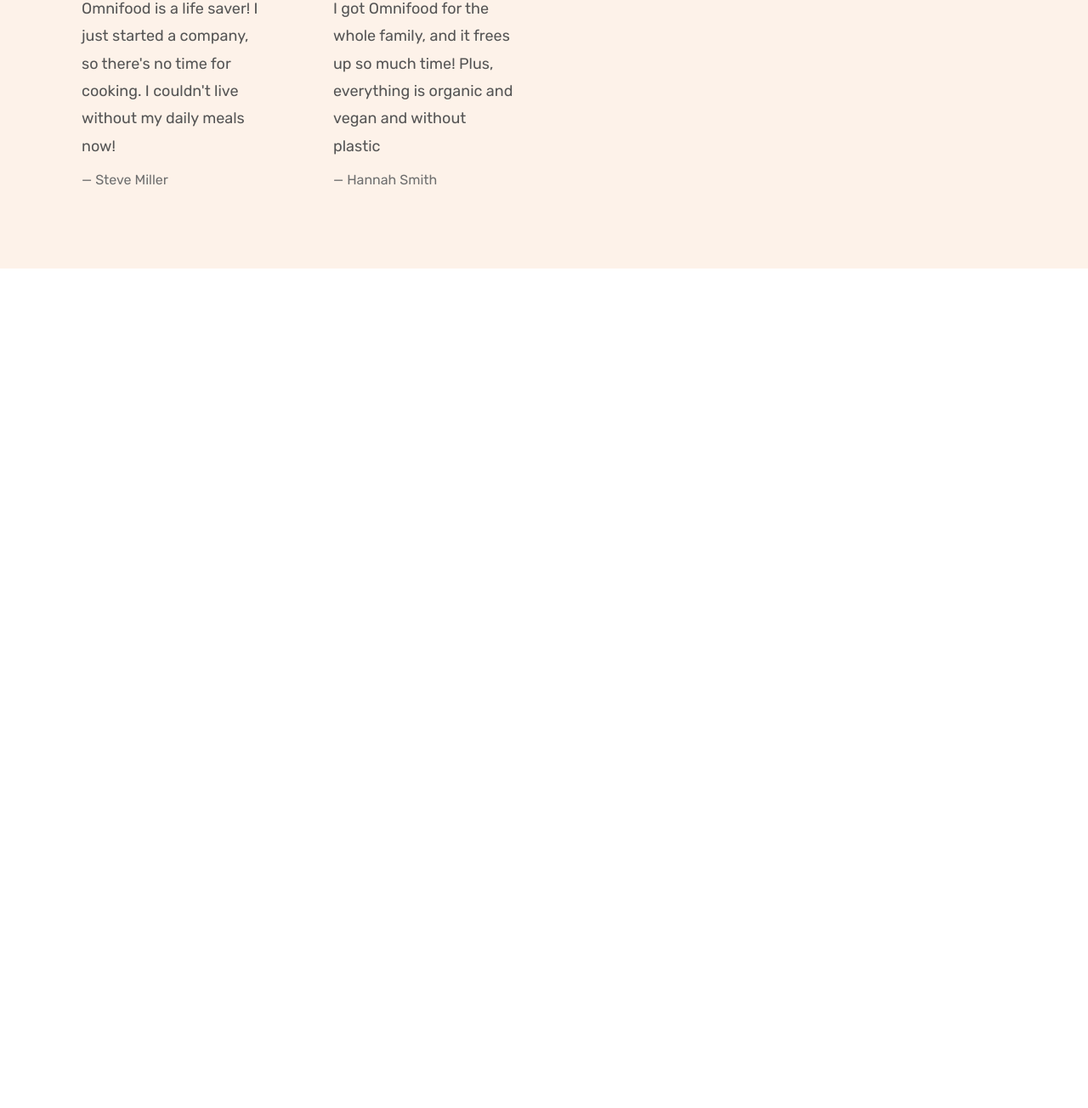
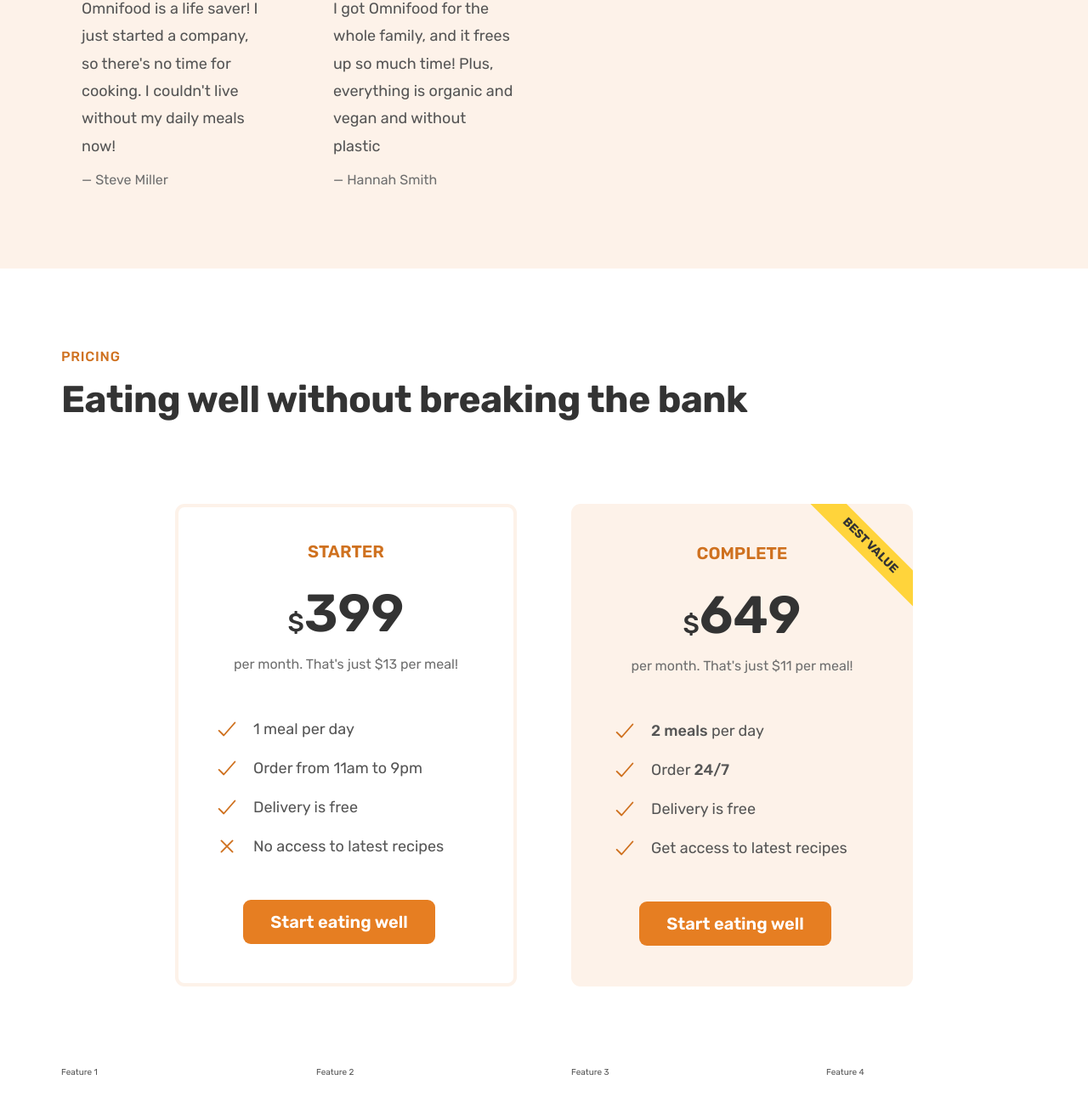
Before and after one commit to christina-baldwin/build-responsive-real-world-websites-html-css, a plain HTML site: page omnifood/index.html in a window 1280 px wide. Shown: the part 3980-5284 px from the top of the page at 85% size. Before the commit the page ends 4296 px from the top, so only its background shows below. Drawn offline with nearby package versions, Linux system fonts and the light colour scheme.

Commit message:
Bulilt the pricing section

```diff
--- a/omnifood/css/general.css
+++ b/omnifood/css/general.css
@@ -79,6 +79,14 @@
   column-gap: 6.4rem;
 }
 
+/* .grid:last-child {
+  margin-bottom: 0;
+} */
+
+.grid:not(:last-child) {
+  margin-bottom: 9.6rem;
+}
+
 .grid-2-cols {
   grid-template-columns: repeat(2, 1fr);
 }
@@ -88,7 +96,7 @@
 }
 
 .grid-4-cols {
-  grid-template-columns: repeat(3, 1fr);
+  grid-template-columns: repeat(4, 1fr);
 }
 
 .grid-centre-v {
@@ -185,6 +193,26 @@
   border-bottom: 1px solid transparent;
 }
 
+.list {
+  list-style: none;
+  display: flex;
+  flex-direction: column;
+  gap: 1.6rem;
+}
+
+.list-item {
+  font-size: 1.8rem;
+  display: flex;
+  align-items: center;
+  gap: 1.6rem;
+}
+
+.list-icon {
+  height: 3rem;
+  width: 3rem;
+  color: #cf711f;
+}
+
 /* SETTINGS CLASSES */
 .margin-right-sm {
   margin-right: 1.6rem !important;
--- a/omnifood/css/style.css
+++ b/omnifood/css/style.css
@@ -293,26 +293,6 @@
   font-size: 1.8rem;
 }
 
-.list {
-  list-style: none;
-  display: flex;
-  flex-direction: column;
-  gap: 1.6rem;
-}
-
-.list-item {
-  font-size: 1.8rem;
-  display: flex;
-  align-items: center;
-  gap: 1.6rem;
-}
-
-.list-icon {
-  height: 3rem;
-  width: 3rem;
-  color: #cf711f;
-}
-
 /* ***************** */
 /* TESTIMONIALS */
 /* ***************** */
@@ -377,3 +357,81 @@
 .gallery-item img:hover {
   transform: scale(1.1);
 }
+
+/* ***************** */
+/* PRICING */
+/* ***************** */
+
+.section-pricing {
+  padding: 9.6rem 0;
+}
+
+.pricing-plan {
+  border-radius: 11px;
+  width: 75%;
+}
+
+.pricing-plan-starter {
+  justify-self: end;
+  border: 4px solid #fdf2e9;
+  padding: 4.2rem;
+}
+
+.pricing-plan-complete {
+  background-color: #fdf2e9;
+  padding: 4.8rem;
+  position: relative;
+  overflow: hidden;
+}
+
+.pricing-plan-complete::after {
+  content: "Best value";
+  position: absolute;
+  top: 6%;
+  right: -18%;
+
+  text-transform: uppercase;
+  font-size: 1.4rem;
+  font-weight: 700;
+  color: #333;
+  background-color: #ffd43b;
+  padding: 0.8rem 8rem;
+  transform: rotate(45deg);
+}
+
+.plan-header {
+  text-align: center;
+  margin-bottom: 4.8rem;
+}
+
+.plan-name {
+  color: #cf711f;
+  font-weight: 600;
+  font-size: 2rem;
+  text-transform: uppercase;
+  letter-spacing: 0.75;
+  margin-bottom: 3.2rem;
+}
+
+.plan-price {
+  font-size: 6.2rem;
+  font-weight: 600;
+  color: #333;
+  margin-bottom: 1.6rem;
+}
+
+.plan-price span {
+  font-size: 3rem;
+  font-weight: 500;
+}
+
+.plan-text {
+  font-size: 1.6rem;
+  line-height: 1.6;
+  color: #6f6f6f;
+}
+
+.plan-signup {
+  text-align: center;
+  margin-top: 4.8rem;
+}
--- a/omnifood/index.html
+++ b/omnifood/index.html
@@ -417,6 +417,86 @@
           </figure>
         </div>
       </section>
+
+      <section class="section-pricing">
+        <div class="container">
+          <span class="subheading">Pricing</span>
+          <h2 class="heading-secondary">
+            Eating well without breaking the bank
+          </h2>
+        </div>
+
+        <div class="container grid grid-2-cols">
+          <div class="pricing-plan pricing-plan-starter">
+            <header class="plan-header">
+              <p class="plan-name">Starter</p>
+              <p class="plan-price"><span>$</span>399</p>
+              <p class="plan-text">per month. That's just $13 per meal!</p>
+            </header>
+            <ul class="list">
+              <li class="list-item">
+                <ion-icon class="list-icon" name="checkmark-outline"></ion-icon
+                ><span>1 meal per day</span>
+              </li>
+              <li class="list-item">
+                <ion-icon class="list-icon" name="checkmark-outline"></ion-icon
+                ><span>Order from 11am to 9pm</span>
+              </li>
+              <li class="list-item">
+                <ion-icon class="list-icon" name="checkmark-outline"></ion-icon
+                ><span>Delivery is free</span>
+              </li>
+              <li class="list-item">
+                <ion-icon class="list-icon" name="close-outline"></ion-icon
+                ><span>No access to latest recipes</span>
+              </li>
+            </ul>
+            <div class="plan-signup">
+              <a href="#" class="btn btn-full margin-right-sm"
+                >Start eating well</a
+              >
+            </div>
+          </div>
+
+          <div class="pricing-plan pricing-plan-complete">
+            <header class="plan-header">
+              <p class="plan-name">Complete</p>
+              <p class="plan-price"><span>$</span>649</p>
+              <p class="plan-text">per month. That's just $11 per meal!</p>
+            </header>
+            <ul class="list">
+              <li class="list-item">
+                <ion-icon class="list-icon" name="checkmark-outline"></ion-icon
+                ><span><strong>2 meals</strong> per day</span>
+              </li>
+              <li class="list-item">
+                <ion-icon class="list-icon" name="checkmark-outline"></ion-icon
+                ><span>Order <strong>24/7</strong></span>
+              </li>
+              <li class="list-item">
+                <ion-icon class="list-icon" name="checkmark-outline"></ion-icon
+                ><span>Delivery is free</span>
+              </li>
+              <li class="list-item">
+                <ion-icon class="list-icon" name="checkmark-outline"></ion-icon
+                ><span>Get access to latest recipes</span>
+              </li>
+            </ul>
+            <div class="plan-signup">
+              <a href="#" class="btn btn-full margin-right-sm"
+                >Start eating well</a
+              >
+            </div>
+          </div>
+        </div>
+
+        <div class="container grid grid-4-cols">
+          <div class="feature">Feature 1</div>
+          <div class="feature">Feature 2</div>
+          <div class="feature">Feature 3</div>
+          <div class="feature">Feature 4</div>
+        </div>
+      </section>
     </main>
   </body>
 </html>
```
